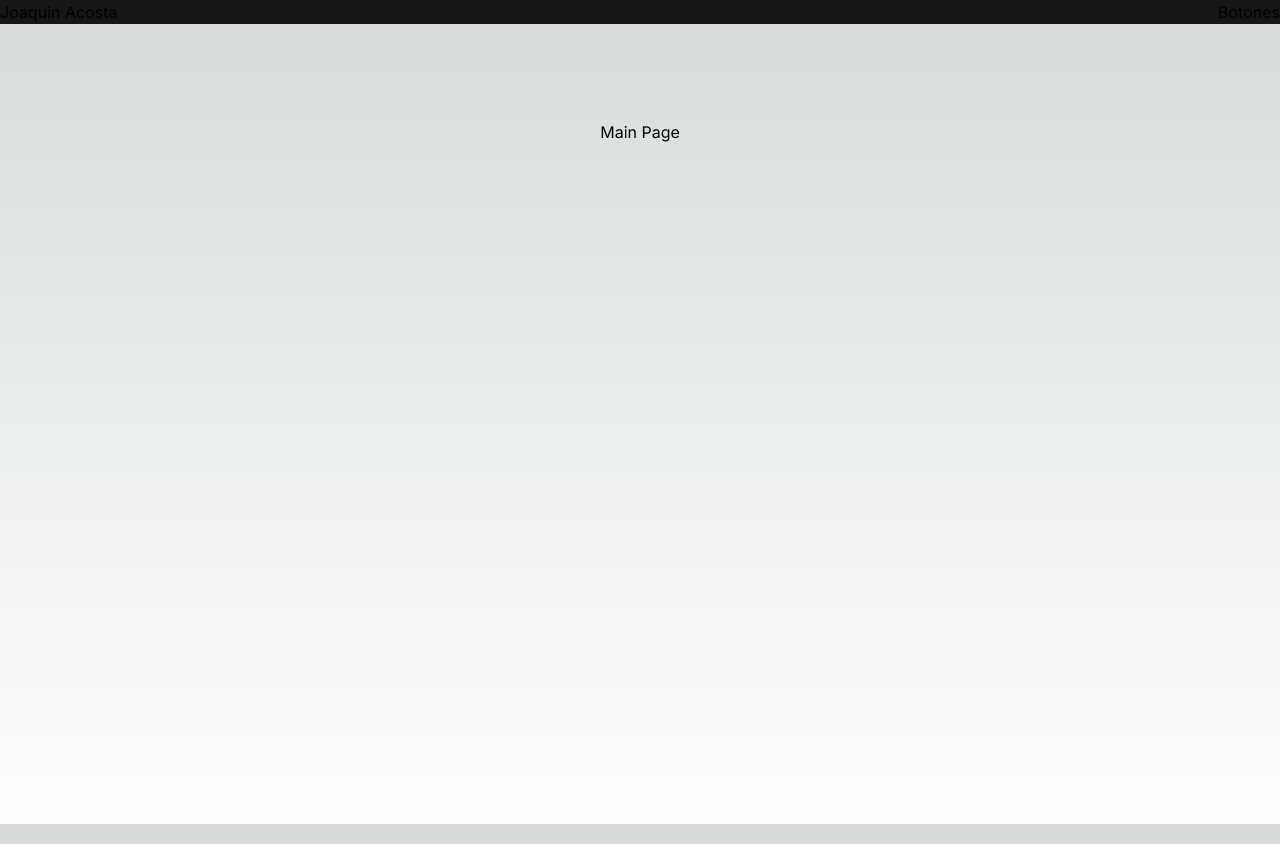
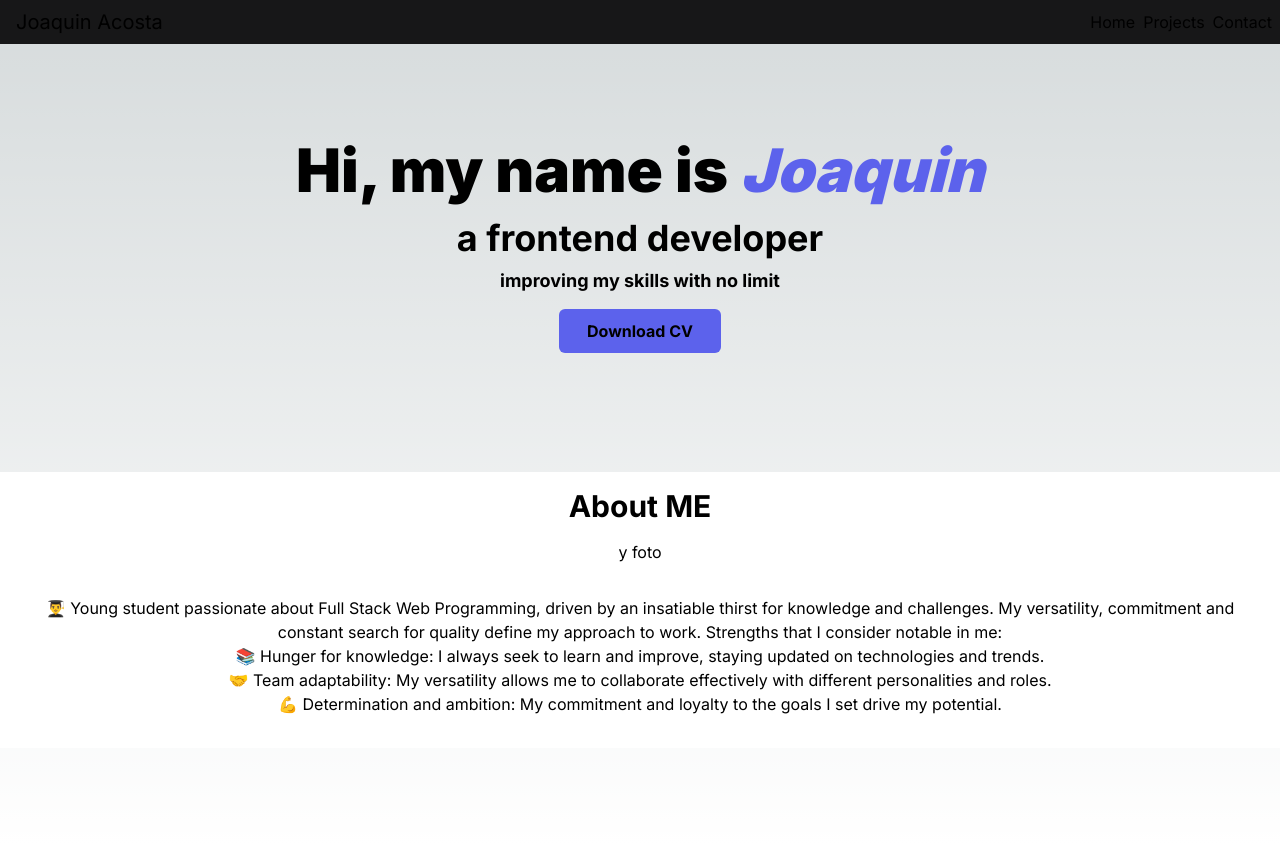
Before and after one commit to JoaquinHAcosta/joaquindev, a Next.js app: page / in a window 1280 px wide. Built offline with nearby package versions, Linux system fonts and the light colour scheme.

Commit message:
main and about me

```diff
--- a/src/app/globals.css
+++ b/src/app/globals.css
@@ -26,6 +26,10 @@ body {
     rgb(var(--background-start-rgb));
 }
 
+/* primary #171718*/
+
+/* secondary #5c62ec*/
+
 .primary {
   @apply bg-[#171718];
 }
--- a/src/app/page.tsx
+++ b/src/app/page.tsx
@@ -2,8 +2,38 @@ import Image from 'next/image'
 
 export default function Home() {
   return (
-    <main className="flex min-h-screen flex-col items-center justify-between p-24">
-      Main Page
+    <main className="flex min-h-screen flex-col items-center justify-between p-24 text-center">
+      <header className="mb-5 text-4xl font-bold leading-relaxed pb-10">
+        <h1>
+          <strong className="text-6xl ">
+            Hi, my name is <em className="text-6xl text-[#5c62ec]">Joaquin</em>
+          </strong>
+          <br />a frontend developer
+        </h1>
+        <div className="text-inherit text-lg">
+          <p>improving my skills with no limit</p>
+        </div>
+        <a className="py-3 px-7 bg-[#5c62ec] text-base rounded-md" href="#!">
+          Download CV
+        </a>
+      </header>
+      <section className="bg-white w-screen flex flex-col text-black">
+        <div>
+          <h2 className="py-4 text-3xl font-bold mx-3">About ME</h2> y foto
+        </div>
+        <p className="m-8">
+          👨‍🎓 Young student passionate about Full Stack Web Programming, driven
+          by an insatiable thirst for knowledge and challenges. My versatility,
+          commitment and constant search for quality define my approach to work.
+          Strengths that I consider notable in me: <br />
+          📚 Hunger for knowledge: I always seek to learn and improve, staying
+          updated on technologies and trends. <br />
+          🤝 Team adaptability: My versatility allows me to collaborate
+          effectively with different personalities and roles. <br /> 💪
+          Determination and ambition: My commitment and loyalty to the goals I
+          set drive my potential.
+        </p>
+      </section>
     </main>
   )
 }
--- a/src/components/Navbar.tsx
+++ b/src/components/Navbar.tsx
@@ -2,10 +2,16 @@ import React from 'react'
 
 const Navbar = () => {
   return (
-    <header className="flex justify-between primary">
-      <div>Joaquin Acosta</div>
-      <div>Botones</div>
-    </header>
+    <nav className="flex justify-between primary items-center">
+      <div>
+        <h1 className="bold text-xl py-2 px-4">Joaquin Acosta</h1>
+      </div>
+      <div className="flex gap-2 px-2">
+        <button>Home</button>
+        <button>Projects</button>
+        <button>Contact</button>
+      </div>
+    </nav>
   )
 }
 
```
